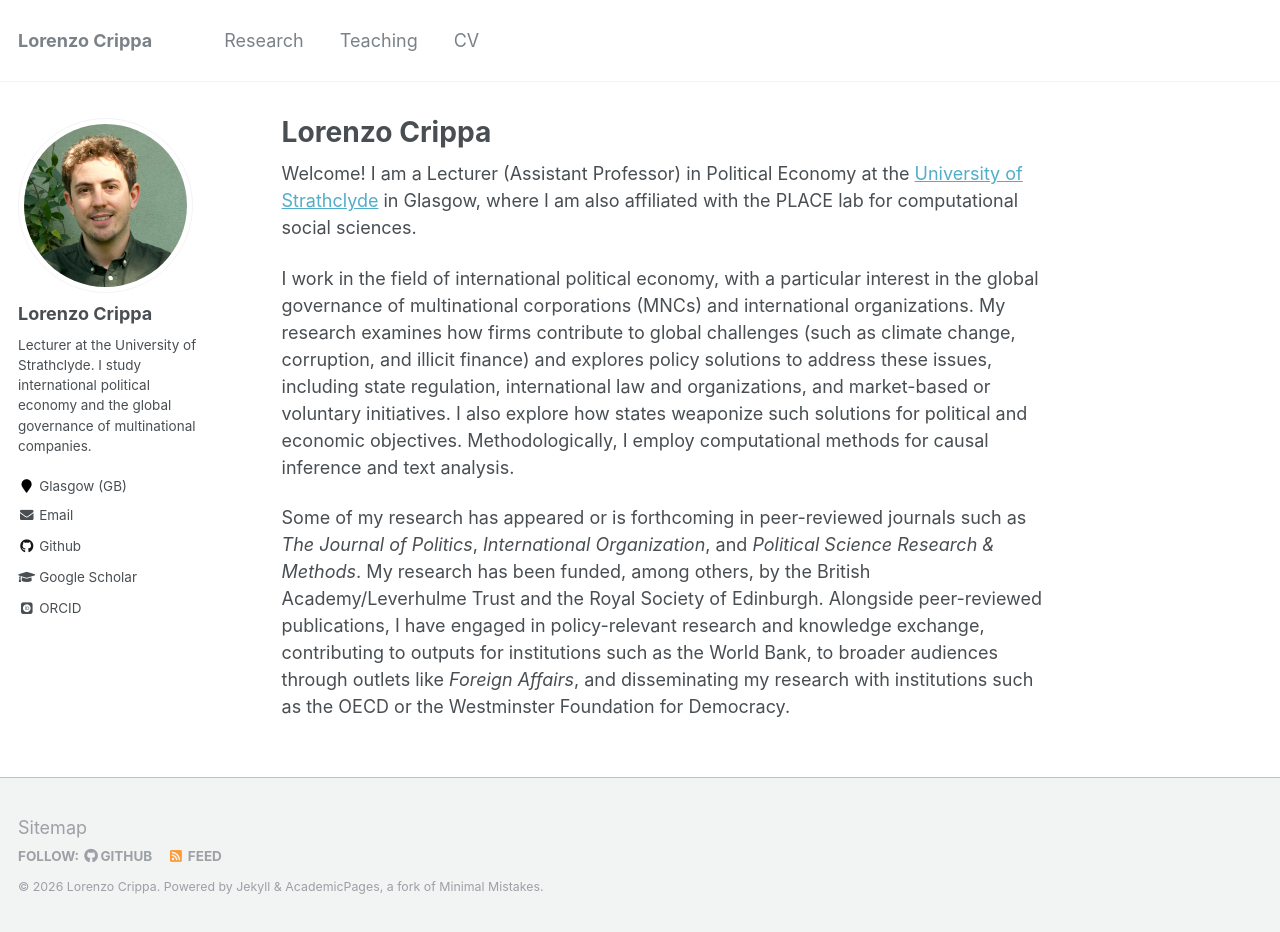
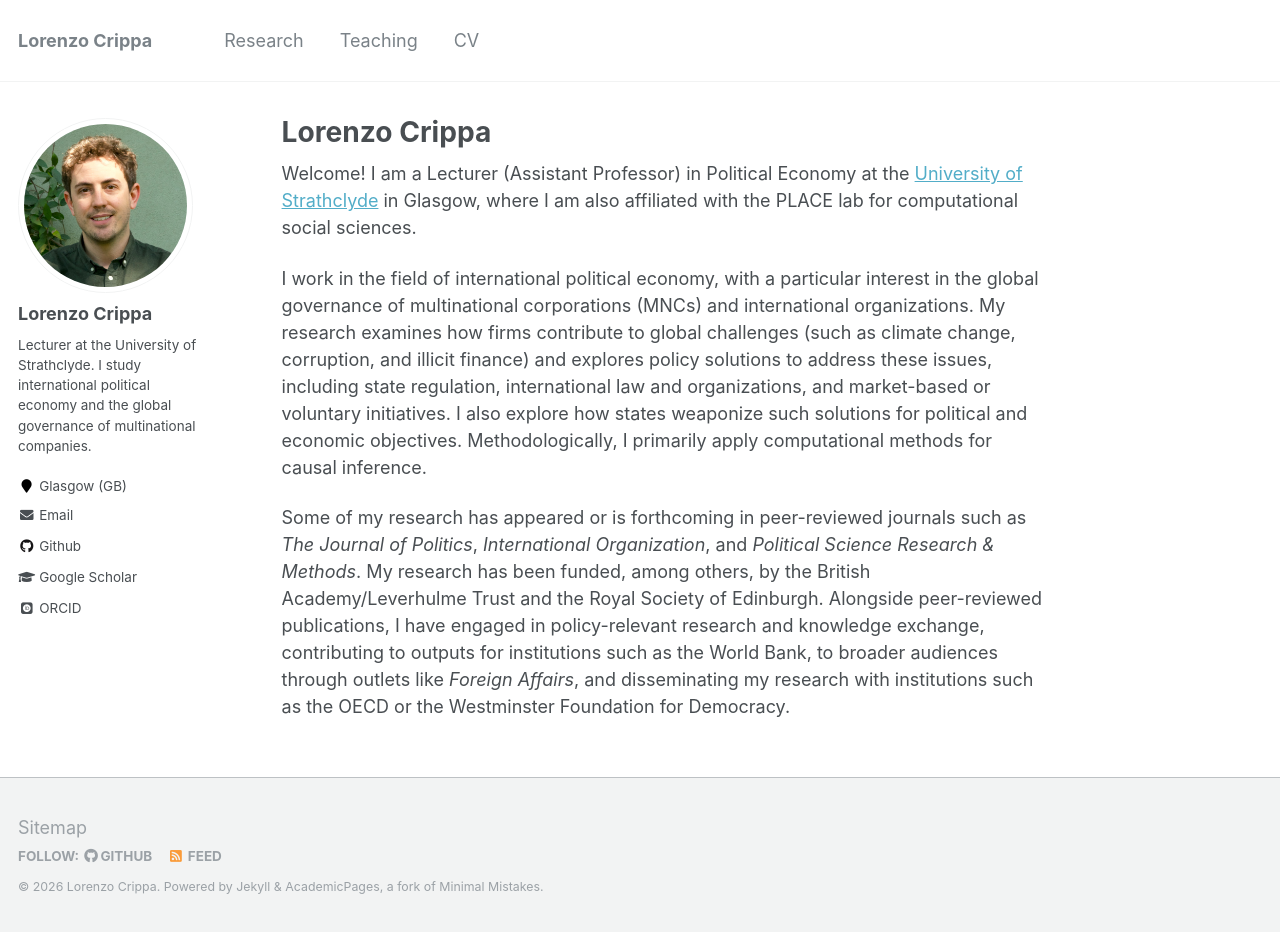
Before and after one commit to lorenzo-crippa/lorenzo-crippa.github.io, a Jekyll site: the page built from _pages/about.md, in a window 1280 px wide and 932 px high. Built offline with Jekyll 4.4.1, drawn with Linux system fonts in a browser that asks for light colours; some web fonts are replaced.

Commit message:
Update about.md

```diff
--- a/_pages/about.md
+++ b/_pages/about.md
@@ -9,6 +9,6 @@ redirect_from:
 
 Welcome! I am a Lecturer (Assistant Professor) in Political Economy at the [University of Strathclyde](https://www.strath.ac.uk/staff/crippalorenzodr/) in Glasgow, where I am also affiliated with the PLACE lab for computational social sciences.
 
-I work in the field of international political economy, with a particular interest in the global governance of multinational corporations (MNCs) and international organizations. My research examines how firms contribute to global challenges (such as climate change, corruption, and illicit finance) and explores policy solutions to address these issues, including state regulation, international law and organizations, and market-based or voluntary initiatives. I also explore how states weaponize such solutions for political and economic objectives. Methodologically, I employ computational methods for causal inference and text analysis.
+I work in the field of international political economy, with a particular interest in the global governance of multinational corporations (MNCs) and international organizations. My research examines how firms contribute to global challenges (such as climate change, corruption, and illicit finance) and explores policy solutions to address these issues, including state regulation, international law and organizations, and market-based or voluntary initiatives. I also explore how states weaponize such solutions for political and economic objectives. Methodologically, I primarily apply computational methods for causal inference.
 
 Some of my research has appeared or is forthcoming in peer-reviewed journals such as _The Journal of Politics_, _International Organization_, and _Political Science Research & Methods_. My research has been funded, among others, by the British Academy/Leverhulme Trust and the Royal Society of Edinburgh. Alongside peer-reviewed publications, I have engaged in policy-relevant research and knowledge exchange, contributing to outputs for institutions such as the World Bank, to broader audiences through outlets like _Foreign Affairs_, and disseminating my research with institutions such as the OECD or the Westminster Foundation for Democracy.
```
